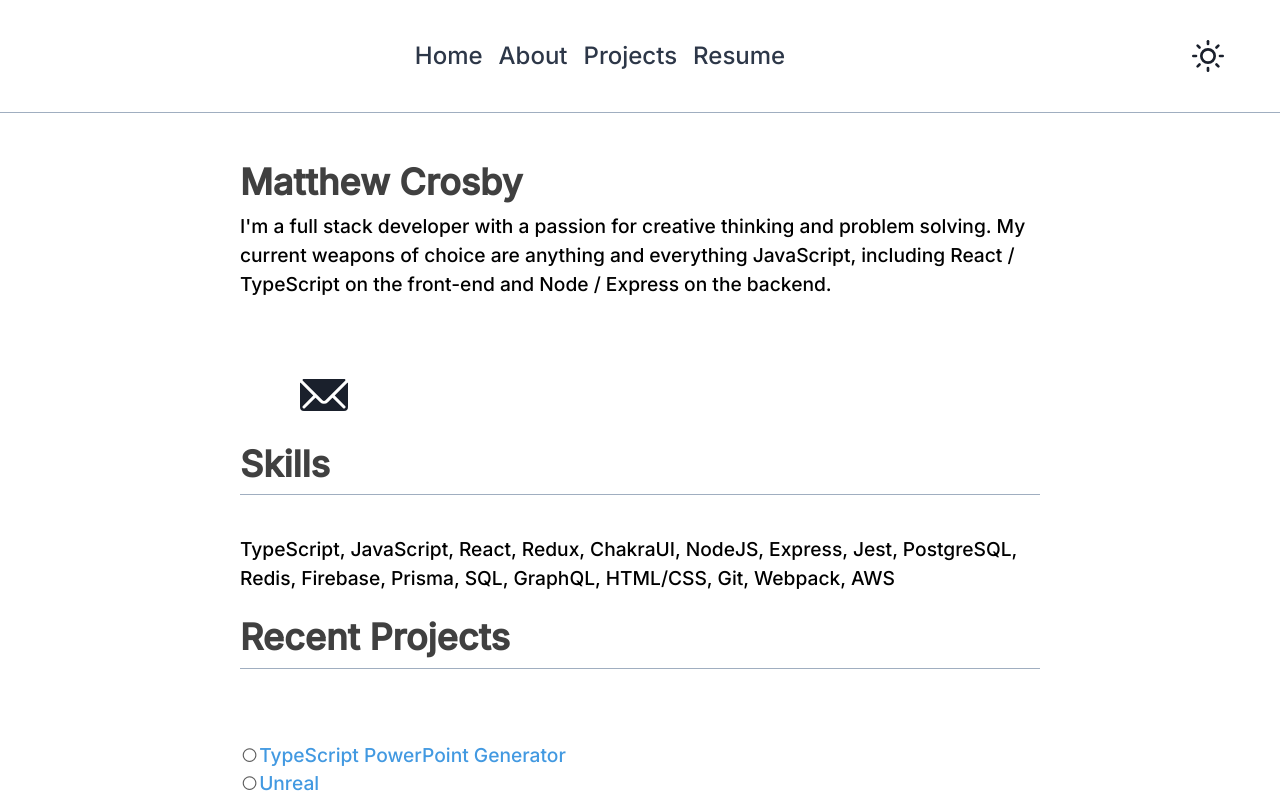
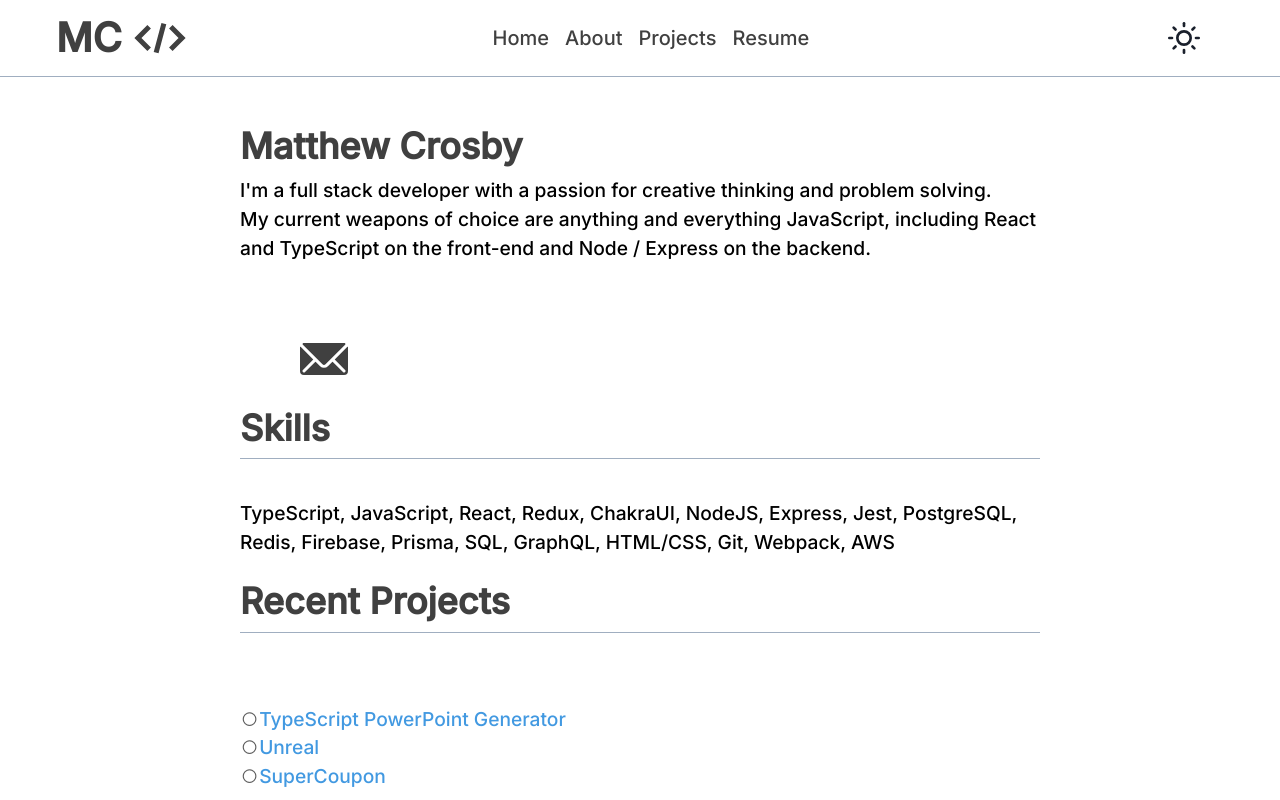
Before and after one commit to matthew-08/My_Portfolio, a React (Vite) app: page / in a window 1280 px wide. Built offline with nearby package versions, Linux system fonts and the light colour scheme; some icons are missing.

Commit message:
[STYLE]: Navbar adjustments

```diff
--- a/src/components/HomePage.tsx
+++ b/src/components/HomePage.tsx
@@ -10,6 +10,7 @@ import {
 import { Icon } from '@iconify/react';
 import { EmailIcon } from '@chakra-ui/icons';
 import { Link } from 'react-router-dom';
+import { color } from 'framer-motion';
 import PageLayout from './PageLayout';
 import HomePageHeading from './HomePageHeading';
 import TextLink from './TextLink';
@@ -33,13 +34,15 @@ function HomePage() {
             color={colorMode === 'dark' ? 'gray.400' : ''}
           >
             I'm a full stack developer with a passion for creative thinking and
-            problem solving. My current weapons of choice are anything and
-            everything JavaScript, including React / TypeScript on the front-end
-            and Node / Express on the backend.
+            problem solving. <br />
+            My current weapons of choice are anything and everything JavaScript,
+            including React and TypeScript on the front-end and Node / Express
+            on the backend.
             <br />
           </Text>
           <HStack pt="1rem" mt="1rem" spacing="3">
             <IconButton
+              color={colorMode === 'dark' ? 'white' : '#404040'}
               as="a"
               href="https://github.com/matthew-08"
               aria-label="icon-button"
@@ -49,6 +52,7 @@ function HomePage() {
             />
             <IconButton
               mt="2rem"
+              color={colorMode === 'dark' ? 'white' : '#404040'}
               aria-label="icon-button"
               size="lg"
               background="none"
@@ -59,6 +63,7 @@ function HomePage() {
               icon={<EmailIcon boxSize="3rem" />}
             />
             <IconButton
+              color={colorMode === 'dark' ? 'white' : '#404040'}
               as="a"
               href="https://www.linkedin.com/in/matthewjcsby"
               aria-label="icon-button"
--- a/src/components/MobileMenu.tsx
+++ b/src/components/MobileMenu.tsx
@@ -34,10 +34,10 @@ function MobileMenu() {
     <Flex ml="auto">
       <Menu>
         <MenuButton as={IconButton} boxSize="50px" icon={<HamburgerIcon />} />
-        <MenuList minWidth="300px" fontSize="2rem">
+        <MenuList minWidth="200px" fontSize="1.2rem">
           {navOptions.map((option) => {
             return (
-              <MenuItem as={NavLink} key={uuid()} to={option.link}>
+              <MenuItem as={NavLink} key={uuid()} to={option.link} mb="0.5rem">
                 {option.optionName}
               </MenuItem>
             );
--- a/src/components/Navbar.tsx
+++ b/src/components/Navbar.tsx
@@ -1,6 +1,8 @@
 import {
   Flex,
+  Heading,
   HStack,
+  Image,
   List,
   ListItem,
   useColorMode,
@@ -10,6 +12,7 @@ import { NavLink } from 'react-router-dom';
 import { v4 as uuid } from 'uuid';
 import ToggleColorMode from './ToggleColorMode';
 import MobileMenu from './MobileMenu';
+import logo from '../img/logo.svg';
 
 const navOptions = [
   {
@@ -38,22 +41,42 @@ function Navbar() {
       as="nav"
       minW="100%"
       align="center"
-      padding={isSmallerThan700 ? '1rem' : '2rem'}
+      padding={isSmallerThan700 ? '1rem' : '0.5rem'}
+      px={isSmallerThan700 ? '0.5rem' : '3.5rem'}
       borderBottom="1px solid"
       borderColor="gray.400"
+      justify="space-between"
     >
+      <Flex align="center" gap="0.5rem">
+        <Heading
+          fontFamily="Inter"
+          fontSize="2.5rem"
+          color={colorMode === 'light' ? '#404040' : 'white'}
+        >
+          MC
+        </Heading>
+        <Image
+          src={logo}
+          width="60px"
+          filter={
+            colorMode === 'dark'
+              ? 'invert(100%) sepia(0%) saturate(7500%) hue-rotate(272deg) brightness(100%) contrast(104%)'
+              : ''
+          }
+        />
+      </Flex>
       {isSmallerThan700 ? (
         <MobileMenu />
       ) : (
-        <HStack gap="1rem" as={List} spacing="2rem" ml="auto">
+        <HStack gap="1rem" as={List} spacing="2rem">
           {navOptions.map((option) => {
             return (
               <ListItem
                 key={uuid()}
-                color={colorMode === 'dark' ? 'white' : 'gray.700'}
+                color={colorMode === 'dark' ? 'white' : '#404040'}
                 as={NavLink}
                 to={option.link}
-                fontSize="2xl"
+                fontSize="20px"
               >
                 {option.optionName}
               </ListItem>
--- a/src/components/ToggleColorMode.tsx
+++ b/src/components/ToggleColorMode.tsx
@@ -9,7 +9,7 @@ function ToggleColorMode() {
       background="none"
       onClick={() => toggleColorMode()}
       size="lg"
-      ml={['0.5rem', '0.5rem', '0.5rem', 'auto']}
+      ml={['0.5rem', '0.5rem', '0.5rem', '2rem']}
     >
       {colorMode === 'dark' ? (
         <MoonIcon boxSize="2rem" />
```
Also changed, not shown: src/img/logo.svg (added).
